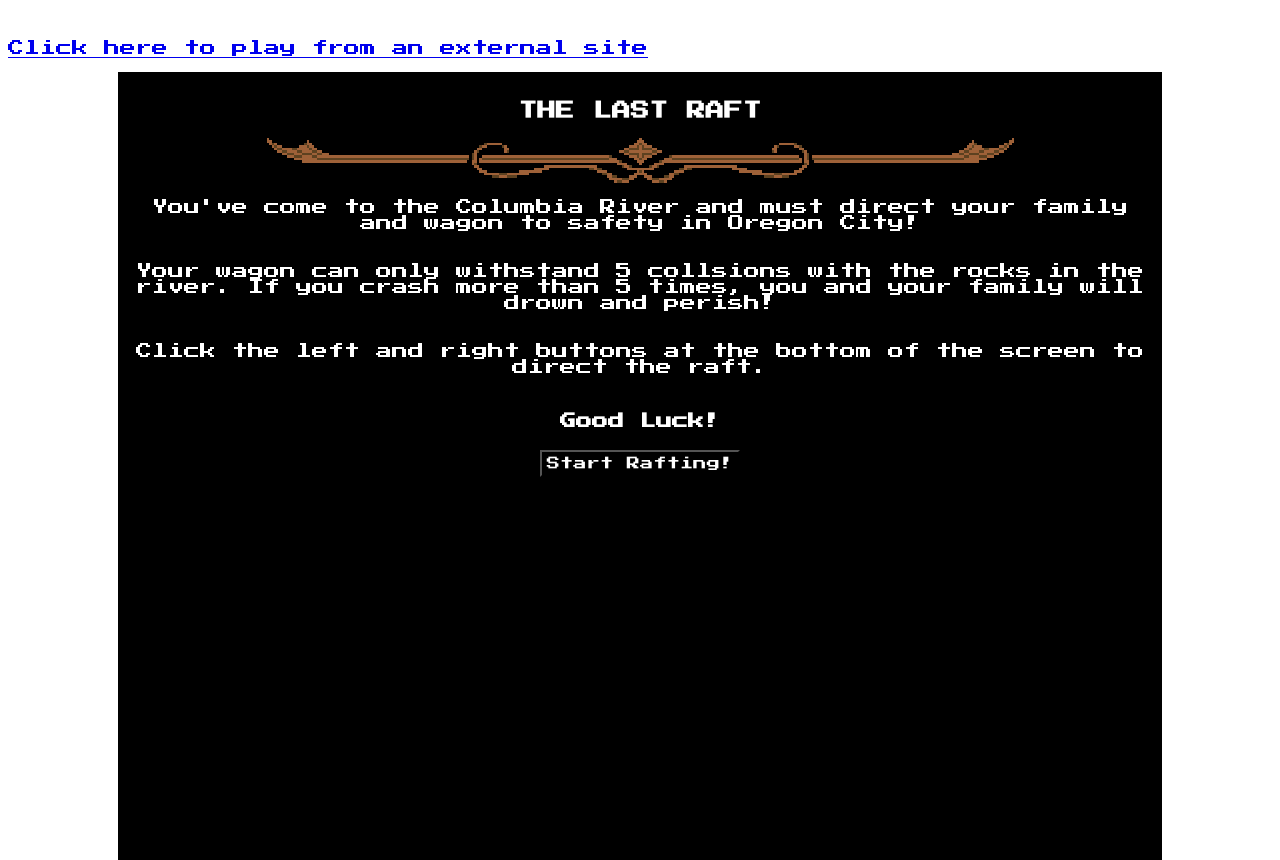
After one commit to OregonTrailGroup/Oregon-Trail-Scripting-Languages, a PHP site: page /lastraft.php in a window 1280 px wide. The commit adds this page. Run offline with PHP 8.4, Linux system fonts and the light colour scheme; some libraries are stand-ins or nearby versions.

Commit message:
Complete last river

```diff
--- /dev/null
+++ b/lastraft.js
@@ -0,0 +1,140 @@
+var gameLoop;
+var wagonPosition = 3;
+var rockPositions = [[0, 0, 0, 0, 0, 0],
+                     [0, 0, 0, 0, 0, 0],
+                     [0, 0, 0, 0, 0, 0],
+                     [0, 0, 0, 0, 0, 0],
+                     [0, 0, 0, 0, 0, 0],
+                     [0, 0, 0, 0, 0, 0]];
+var lives = 5;
+var numIterations = 0;
+var generateRocks = false;
+
+function startGameLoop(loopMe)
+{
+    gameLoop = window.setInterval(loopMe, 750);
+}
+
+function stopGameLoop()
+{
+    window.clearInterval(gameLoop);
+}
+
+function gameLoopIteration()
+{
+    // Make table full of water again
+    $("td").removeClass().addClass("water");
+    let rocks;
+
+    // Generate a new row of rocks if necessary
+    if (numIterations < 50)
+    {
+        // Every other iteration generate rocks
+        if (generateRocks)
+        {
+            rocks = [1, 1, 1, 1, 1, 1];
+            let removedRocks = Math.floor(Math.random() * 5 + 1);
+
+            for (let i = 0; i < removedRocks; i++)
+            {
+                let remove = Math.floor(Math.random() * 6);
+                rocks[remove] = 0;
+            }
+        }
+        else
+        {
+            rocks = [0, 0, 0, 0, 0, 0];
+        }
+
+        generateRocks = !generateRocks;
+    }
+    else if (numIterations == 50) // Generate "OREGON"
+    {
+        rocks = [2, 2, 2, 2, 2, 2];
+    }
+    else // Generate land tiles post-"OREGON"
+    {
+        rocks = [3, 3, 3, 3, 3, 3];
+    }
+
+    numIterations++;
+
+    // Push the new row to the back of the array
+    rockPositions.push(rocks);
+
+    for (let row = 0; row < 7; row++)
+    {
+        for (let col = 0; col < 6; col++)
+        {
+            let tableCell = $(`td#${row}${col}`);
+
+            switch (rockPositions[row][col])
+            {
+                case 1:
+                tableCell.addClass("rock");
+                break;
+
+                case 2:
+                tableCell.text("OREGON"[col]);
+                tableCell.addClass("land");
+                break;
+
+                case 3:
+                tableCell.text("");
+                tableCell.addClass("land");
+            }
+        }
+    }
+
+    // Shift the oldest row off the front of the array
+    let rocksToCheck = rockPositions.shift();
+    $("td#0" + wagonPosition).addClass("wagon");
+
+    // Check to see if we hit a rock
+    if (rocksToCheck[wagonPosition] == 1)
+    {
+        if (lives == 0)
+        {
+            $("#playerDied").show();
+            stopGameLoop();
+        }
+        else
+        {
+            lives--;
+            $("#crashes").text(lives);
+        }
+    }
+    else if (rocksToCheck[wagonPosition] == 2)
+    {
+        $("#playerWon").show();
+        stopGameLoop();
+    }
+}
+
+function move(direction)
+{
+    $(".wagon").removeClass("wagon");
+    wagonPosition += direction;
+
+    if (wagonPosition < 0)
+    {
+        wagonPosition = 0;
+    }
+
+    if (wagonPosition > 5)
+    {
+        wagonPosition = 5;
+    }
+
+    $(`td#0${wagonPosition}`).addClass("wagon");
+}
+
+$(document).ready(function() {
+    $("button#start").click(function() {
+        $("div.overlay.vertical-layout").hide();
+        startGameLoop(gameLoopIteration);
+    });
+
+    $("button#moveLeft").click(() => move(-1));
+    $("button#moveRight").click(() => move(1));
+});
--- /dev/null
+++ b/lastraft.php
@@ -0,0 +1,97 @@
+<?php
+
+include "commonUI.php";
+
+startHTML("The Last River");
+?>
+
+<div class="overlay vertical-layout">
+    <h3>THE LAST RAFT</h3>
+    <img src="assets/Separator.png" />
+    <p>You've come to the Columbia River and must direct your family and wagon to safety in Oregon City!</p>
+    <p>Your wagon can only withstand 5 collsions with the rocks in the river. If you crash more than 5 times, you and your family will drown and perish!</p>
+    <p>Click the left and right buttons at the bottom of the screen to direct the raft.</p>
+    <h4>Good Luck!</h4>
+    <button id="start">Start Rafting!</button>
+</div>
+
+<table class="river">
+    <tr>
+       <td id="00"></td>
+       <td id="01"></td>
+       <td id="02"></td>
+       <td id="03"></td>
+       <td id="04"></td>
+       <td id="05"></td>
+    </tr>
+    <tr>
+       <td id="10"></td>
+       <td id="11"></td>
+       <td id="12"></td>
+       <td id="13"></td>
+       <td id="14"></td>
+       <td id="15"></td>
+    </tr>
+    <tr>
+       <td id="20"></td>
+       <td id="21"></td>
+       <td id="22"></td>
+       <td id="23"></td>
+       <td id="24"></td>
+       <td id="25"></td>
+    </tr>
+    <tr>
+       <td id="30"></td>
+       <td id="31"></td>
+       <td id="32"></td>
+       <td id="33"></td>
+       <td id="34"></td>
+       <td id="35"></td>
+    </tr>
+    <tr>
+       <td id="40"></td>
+       <td id="41"></td>
+       <td id="42"></td>
+       <td id="43"></td>
+       <td id="44"></td>
+       <td id="45"></td>
+    </tr>
+    <tr>
+       <td id="50"></td>
+       <td id="51"></td>
+       <td id="52"></td>
+       <td id="53"></td>
+       <td id="54"></td>
+       <td id="55"></td>
+    </tr>
+    <tr>
+       <td id="60"></td>
+       <td id="61"></td>
+       <td id="62"></td>
+       <td id="63"></td>
+       <td id="64"></td>
+       <td id="65"></td>
+    </tr>
+</table>
+
+<div>
+    <button id="moveLeft" class="inline"><-</button>
+    <button id="moveRight" class="inline">-></button>
+</div>
+
+<p>Crashes remaining: <span id="crashes">5</span></p>
+
+<div id="playerWon" style="display: none;">
+    <p>You made it!</p>
+    <a href="end.php"><button>Go to Oregon City</button></a>
+</div>
+
+<div id="playerDied" style="display: none;">
+    <p>You have crashed and drowned...</p>
+    <a href="gameover.php"><button>Continue</button></a>
+</div>
+<script src="lastraft.js" type="text/javascript"></script>
+
+<?php
+endHTML();
+?>
--- a/proj2.css
+++ b/proj2.css
@@ -1,4 +1,4 @@
-#div_wrapper {
+#div_wrapper, .vertical-layout {
 	display: flex;
 	flex-direction: column;
 	align-items: center;
@@ -6,6 +6,7 @@
 
 #div_game {
 	display: flex;
+	position: relative; /* Makes overlays get positioned relative to this container */
 	flex-direction: column;
 	align-items: center;
 	background-color: black;
@@ -57,6 +58,51 @@ button {
 	padding: 5px;
 }
 
+div.overlay
+{
+	background-color: inherit;
+	position: absolute;
+	text-align: center;
+	padding: 10px;
+	width: 100%;
+	height: 100%;
+}
+
+table.river
+{
+	width: 75%;
+	height: 75%;
+}
+
+.water
+{
+	background-color: #5cb5fb;
+	text-align: center;
+}
+
+.wagon
+{
+	background-image: url("assets/Wagon.png") !important;
+	background-position: center;
+	background-size: 100%;
+}
+
+.land
+{
+	background-color: brown;
+}
+
+.rock
+{
+	background-image: url("assets/Rock.png");
+	background-position: center;
+	background-size: 100%;
+}
+
+.inline
+{
+	display:inline;
+}
 
 /* Lays elements out horizontally, centers them vertically, then evenly spaces them horizontally */
 div.horizontal-layout
```
Also changed, not shown: assets/Rock.png (added), assets/Wagon.png (added).
